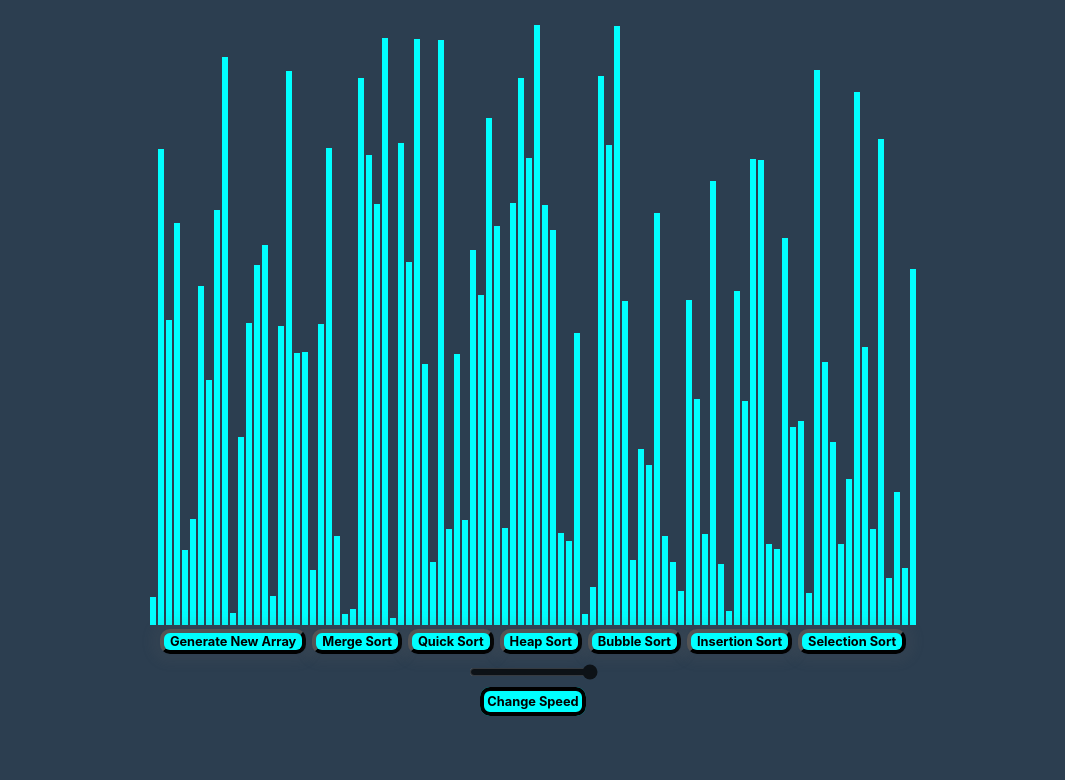
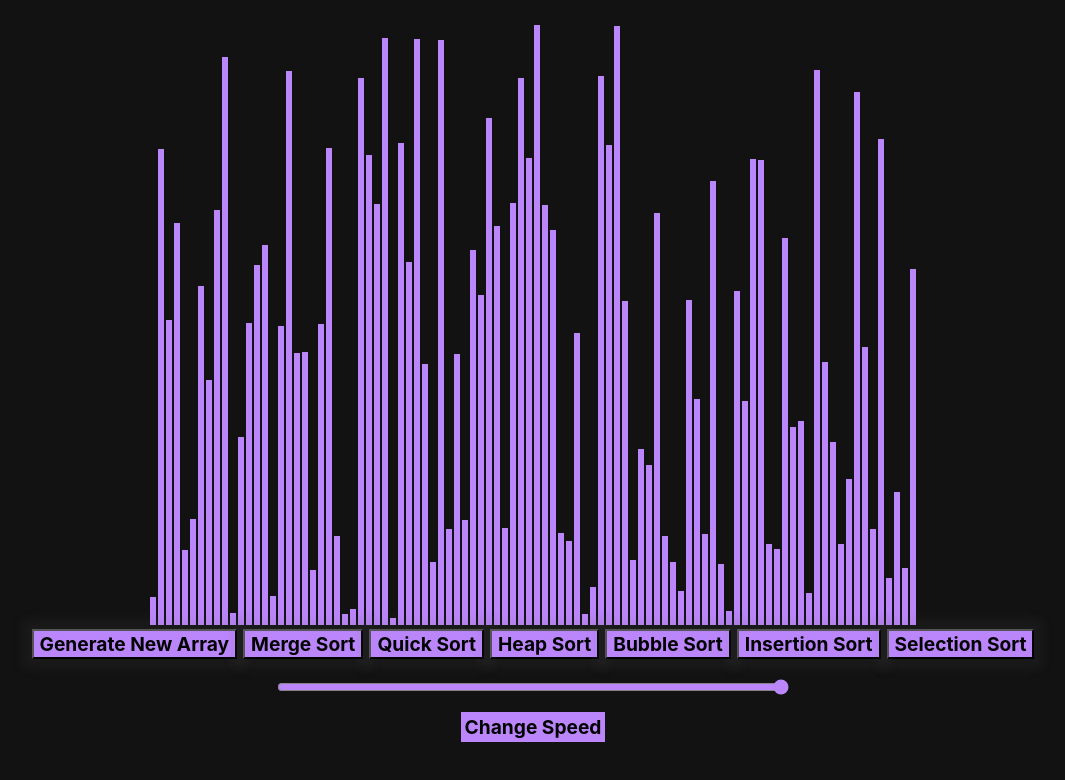
Before and after one commit to Quinn-Barber/sorting-visualizer, a React (Create React App) app: page / in a window 1280 px wide. Shown: the top 780 px of the page, without its empty margins (107-1172 px from the left). Built offline with nearby package versions, Linux system fonts and the light colour scheme; a web font is replaced by a local one.

Commit message:
Styling changes (much needed)

```diff
--- a/src/App.css
+++ b/src/App.css
@@ -14,7 +14,7 @@
 }
 
 .App-header {
-  background-color: #282c34;
+  background-color: #121212;
   min-height: 100vh;
   display: flex;
   flex-direction: column;
@@ -25,7 +25,7 @@
 }
 
 .App-link {
-  color: #61dafb;
+  color: #BB86FC;
 }
 
 @keyframes App-logo-spin {
--- a/src/SortingVisualizer/SortingVisualizer.css
+++ b/src/SortingVisualizer/SortingVisualizer.css
@@ -2,7 +2,7 @@
 
 
 body {
-    background-color: #2c3e50;
+    background-color: #121212;
 }
 
 .array-container {
@@ -15,23 +15,21 @@ body {
 
 .array-bar{
     width: 6px;
-    background-color: aqua;
-    display:inline-block;
+    background-color: #BB86FC;
+    display: inline-block;
     margin: 0 1px;
 }
 
 .array-container button{
     cursor: pointer;
-    background-color: aqua;
+    background-color: #BB86FC;
     color: black;
     font-family: inherit;
-    font-size: 0.8rem;
+    font-size: 1.2rem;
     font-weight: bold;
     margin-left: 3px;
     margin-right: 3px;
     box-shadow: 0 0 10px 10px rgba(100, 100, 100, 0.1);
-    border-width: 4px;
-    border-radius: 10px;
     transition: 0.2s ease-in-out;
 }
 
@@ -41,22 +39,20 @@ body {
 }
 
 .slider{
-    accent-color: black;
+    width: 50%;
+    accent-color: #BB86FC;
     cursor: pointer;
-    opacity: 0.7;
-    margin-top: 10px;
-    margin-bottom: 10px;
-    background: aqua;
+    opacity: 1.0;
+    margin-top: 20px;
+    margin-bottom: 20px;
+    background: #BB86FC;
 }
 
 label{
-    background-color: aqua;
+    background-color: #BB86FC;
     color: black;
     font-family: inherit;
-    font-size: 0.8rem;
+    font-size: 1.2rem;
     font-weight: bold;
-    border: 3px solid black;
-    border-width: 4px;
-    border-radius: 10px;
     padding: 0.2rem;
 }
--- a/src/SortingVisualizer/SortingVisualizer.jsx
+++ b/src/SortingVisualizer/SortingVisualizer.jsx
@@ -12,9 +12,18 @@ export default class SortingVisualizer extends React.Component {
             array: [],
         };
     }
+    resize = () => {
+        this.forceUpdate()
+        this.resetArray();
+    }
 
     componentDidMount() {
+        window.addEventListener('resize', this.resize)
         this.resetArray();
+    }
+
+    componentWillUnmount() {
+        window.removeEventListener('resize', this.resize)
     }
 
     resetArray() {
@@ -27,7 +36,7 @@ export default class SortingVisualizer extends React.Component {
 
         for(let i = 0; i < this.state.array.length; i++){
             const arrBars = document.getElementsByClassName('array-bar');
-            arrBars[i].style.backgroundColor = 'aqua';
+            arrBars[i].style.backgroundColor = '#BB86FC';
         }
     }
 
@@ -42,7 +51,7 @@ export default class SortingVisualizer extends React.Component {
                 const [idxOne, idxTwo] = animations[i];
                 const idxOneStyle = arrBars[idxOne].style;
                 const idxTwoStyle = arrBars[idxTwo].style;
-                const color = i % 3 === 0 ? 'orange' : 'aqua';
+                const color = i % 3 === 0 ? 'orange' : '#BB86FC';
                 setTimeout(() => {
                     idxOneStyle.backgroundColor = color;
                     idxTwoStyle.backgroundColor = color;
@@ -87,7 +96,7 @@ export default class SortingVisualizer extends React.Component {
                 const [idxOne, idxTwo] = animations[i];
                 const idxOneStyle = arrBars[idxOne].style;
                 const idxTwoStyle = arrBars[idxTwo].style;
-                const color = i % 3 === 0 ? 'orange' : 'aqua';
+                const color = i % 3 === 0 ? 'orange' : '#BB86FC';
                 setTimeout(() => {
                     idxOneStyle.backgroundColor = color;
                     idxTwoStyle.backgroundColor = color;
@@ -135,7 +144,7 @@ export default class SortingVisualizer extends React.Component {
                 const [idxOne, idxTwo] = animations[i];
                 const idxOneStyle = arrBars[idxOne].style;
                 const idxTwoStyle = arrBars[idxTwo].style;
-                const color = i % 3 === 0 ? 'orange' : 'aqua';
+                const color = i % 3 === 0 ? 'orange' : '#BB86FC';
                 setTimeout(() => {
                     idxOneStyle.backgroundColor = color;
                     idxTwoStyle.backgroundColor = color;
@@ -183,7 +192,7 @@ export default class SortingVisualizer extends React.Component {
                 const [idxOne, idxTwo] = animations[i];
                 const idxOneStyle = arrBars[idxOne].style;
                 const idxTwoStyle = arrBars[idxTwo].style;
-                const color = i % 3 === 0 ? 'orange' : 'aqua';
+                const color = i % 3 === 0 ? 'orange' : '#BB86FC';
                 setTimeout(() => {
                     idxOneStyle.backgroundColor = color;
                     idxTwoStyle.backgroundColor = color;
@@ -233,7 +242,7 @@ export default class SortingVisualizer extends React.Component {
                 const [idxOne, idxTwo] = animations[i];
                 const idxOneStyle = arrBars[idxOne].style;
                 const idxTwoStyle = arrBars[idxTwo].style;
-                const color = i % 3 === 0 ? 'orange' : 'aqua';
+                const color = i % 3 === 0 ? 'orange' : '#BB86FC';
                 setTimeout(() => {
                     idxOneStyle.backgroundColor = color;
                     idxTwoStyle.backgroundColor = color;
@@ -279,7 +288,7 @@ export default class SortingVisualizer extends React.Component {
                 const [idxOne, idxTwo] = animations[i];
                 const idxOneStyle = arrBars[idxOne].style;
                 const idxTwoStyle = arrBars[idxTwo].style;
-                const color = i % 3 === 0 ? 'orange' : 'aqua';
+                const color = i % 3 === 0 ? 'orange' : '#BB86FC';
                 setTimeout(() => {
                     idxOneStyle.backgroundColor = color;
                     idxTwoStyle.backgroundColor = color;
```
